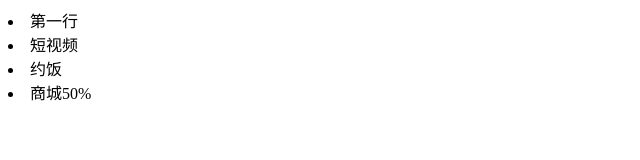
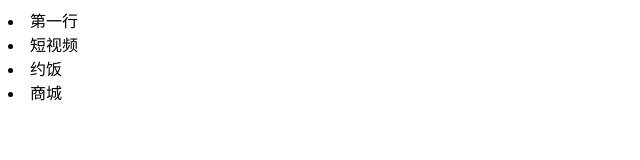
Before and after one commit to 287m/dbhot, a plain HTML site: page index.html in a window 1280 px wide. Shown: the full height of the page, 0-640 px from the left. Drawn offline with Linux system fonts and the light colour scheme.

Commit message:
商城上线

```diff
--- a/index.html
+++ b/index.html
@@ -1,4 +1,4 @@
 <li>第一行</li>
 <li>短视频</li>
 <li>约饭</li>
-<li>商城50%</li>
+<li>商城</li>
```
